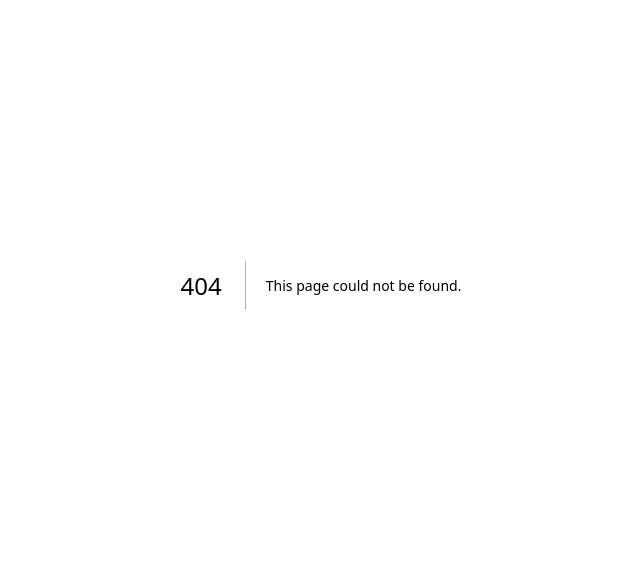
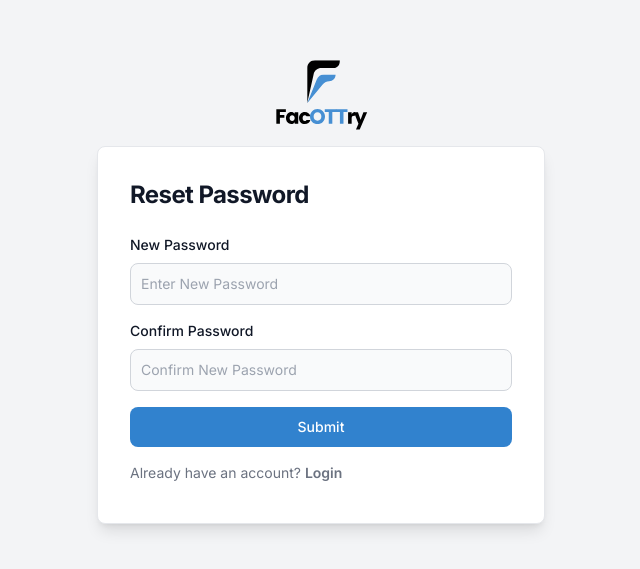
Before and after one commit to facottryApp/facottry-website, a Next.js app: page /auth/change-password in a window 1280 px wide. Before the commit this address had no page. Shown: the part 115-684 px from the top of the page, without its empty margins (319-959 px from the left). Built offline with nearby package versions, Linux system fonts and the light colour scheme.

Commit message:
updated routes

```diff
--- /dev/null
+++ b/src/app/auth/change-password/page.tsx
@@ -0,0 +1,11 @@
+import { ChangePassword } from "@/components/auth/ChangePassword"
+
+const page = () => {
+    return (
+        <div className="bg-gray-100 dark:bg-darkblue200">
+            <ChangePassword />
+        </div>
+    )
+}
+
+export default page
--- a/src/app/auth/reset/page.tsx
+++ b/src/app/auth/forgot-password/page.tsx
@@ -1,4 +1,4 @@
-import { ResetPassword } from "@/components/auth/ResetPassword"
+import { ResetPassword } from "@/components/auth/ForgotPassword"
 
 const page = () => {
     return (
```
